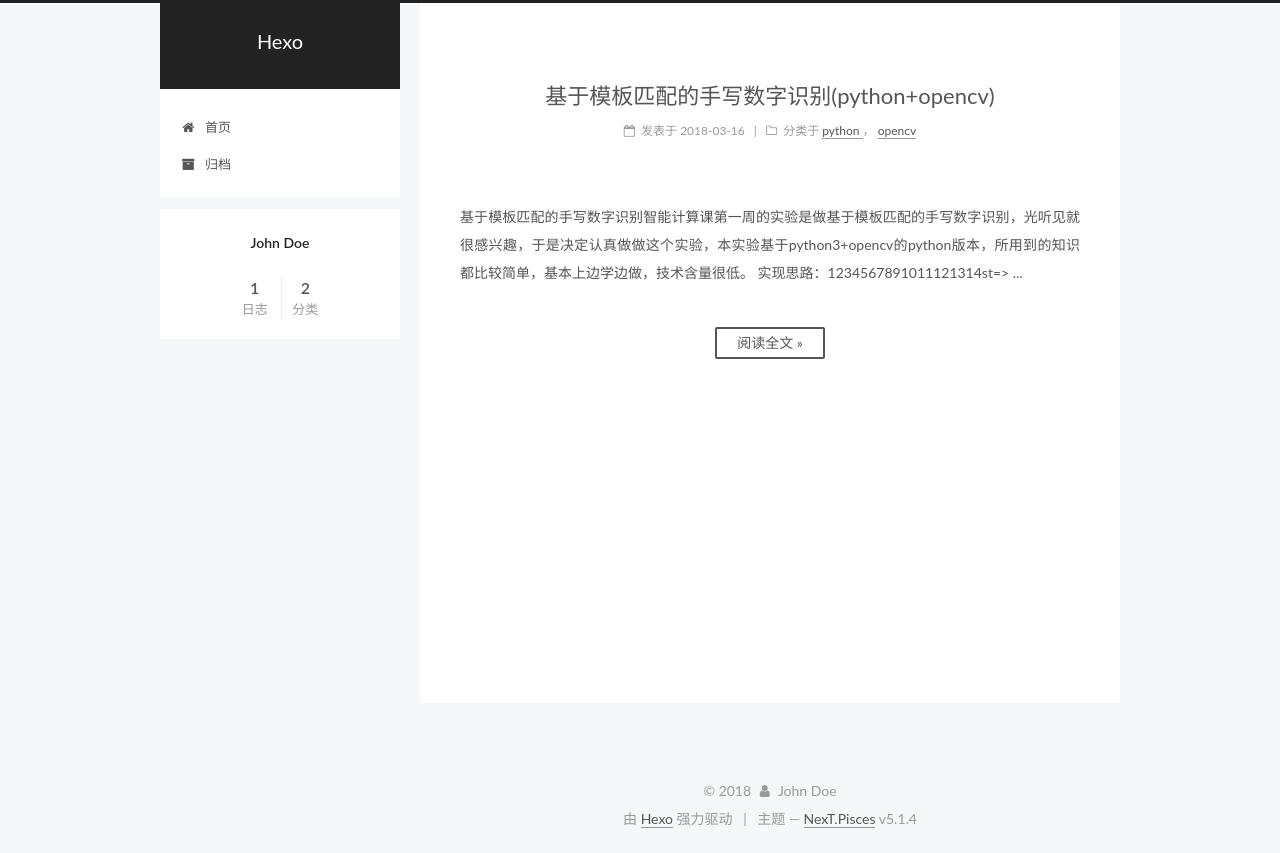
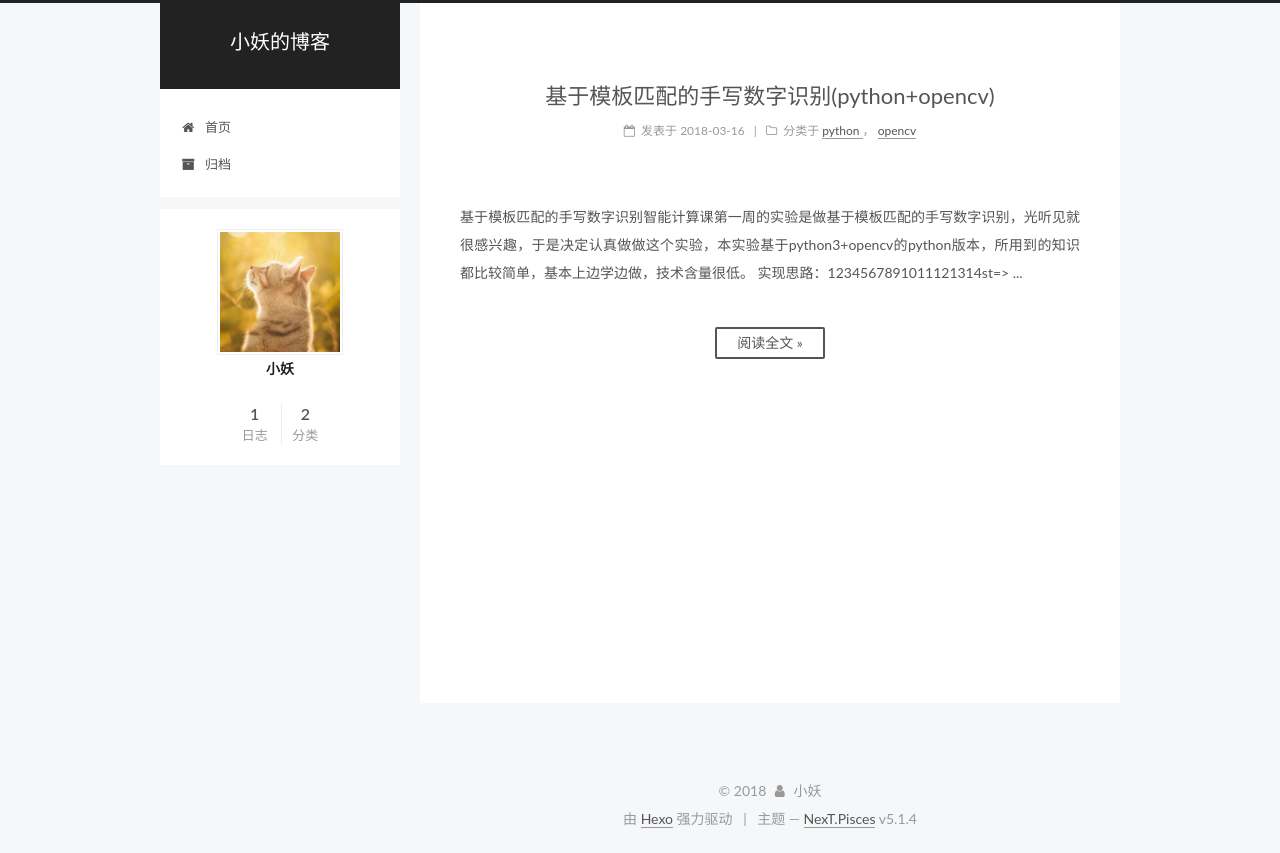
Before and after one commit to XiaoyaoZYQ/XiaoyaoZYQ.github.io, a plain HTML site: page index.html in a window 1280 px wide. Drawn offline with Linux system fonts and the light colour scheme.

Commit message:
Site updated: 2018-03-16 16:24:40

```diff
--- a/css/main.css
+++ b/css/main.css
@@ -1823,7 +1823,7 @@ pre .javascript .function {
   width: 4px;
   height: 4px;
   border-radius: 50%;
-  background: #ffe2da;
+  background: #ffb5b3;
 }
 .links-of-blogroll {
   font-size: 13px;
--- a/index.html
+++ b/index.html
@@ -80,12 +80,12 @@
 
 
 <meta property="og:type" content="website">
-<meta property="og:title" content="Hexo">
+<meta property="og:title" content="小妖的博客">
 <meta property="og:url" content="http://yoursite.com/index.html">
-<meta property="og:site_name" content="Hexo">
+<meta property="og:site_name" content="小妖的博客">
 <meta property="og:locale" content="zh-Hans">
 <meta name="twitter:card" content="summary">
-<meta name="twitter:title" content="Hexo">
+<meta name="twitter:title" content="小妖的博客">
 
 
 
@@ -121,7 +121,7 @@
 
 
 
-  <title>Hexo</title>
+  <title>小妖的博客</title>
 
 
 
@@ -152,7 +152,7 @@
     <div class="custom-logo-site-title">
       <a href="/"  class="brand" rel="start">
         <span class="logo-line-before"><i></i></span>
-        <span class="site-title">Hexo</span>
+        <span class="site-title">小妖的博客</span>
         <span class="logo-line-after"><i></i></span>
       </a>
     </div>
@@ -232,13 +232,13 @@
     <link itemprop="mainEntityOfPage" href="http://yoursite.com/2018/03/16/手写数字识别/">
 
     <span hidden itemprop="author" itemscope itemtype="http://schema.org/Person">
-      <meta itemprop="name" content="John Doe">
+      <meta itemprop="name" content="小妖">
       <meta itemprop="description" content="">
-      <meta itemprop="image" content="/images/avatar.gif">
+      <meta itemprop="image" content="/images/headshot.jpg">
     </span>
 
     <span hidden itemprop="publisher" itemscope itemtype="http://schema.org/Organization">
-      <meta itemprop="name" content="Hexo">
+      <meta itemprop="name" content="小妖的博客">
     </span>
 
 
@@ -411,7 +411,11 @@
         <div class="site-overview">
           <div class="site-author motion-element" itemprop="author" itemscope itemtype="http://schema.org/Person">
 
-              <p class="site-author-name" itemprop="name">John Doe</p>
+              <img class="site-author-image" itemprop="image"
+                src="/images/headshot.jpg"
+                alt="小妖" />
+
+              <p class="site-author-name" itemprop="name">小妖</p>
               <p class="site-description motion-element" itemprop="description"></p>
           </div>
 
@@ -476,7 +480,7 @@
   <span class="with-love">
     <i class="fa fa-user"></i>
   </span>
-  <span class="author" itemprop="copyrightHolder">John Doe</span>
+  <span class="author" itemprop="copyrightHolder">小妖</span>
 
 
 </div>
```
Also changed, not shown: 2018/03/16/手写数字识别/index.html (+12 -8 lines), archives/2018/03/index.html (+11 -7 lines), archives/2018/index.html (+11 -7 lines), archives/index.html (+11 -7 lines), categories/index.html (+9 -5 lines), categories/python/index.html (+11 -7 lines), categories/python/opencv/index.html (+11 -7 lines), tags/index.html (+9 -5 lines), images/headshot.jpg (added).
